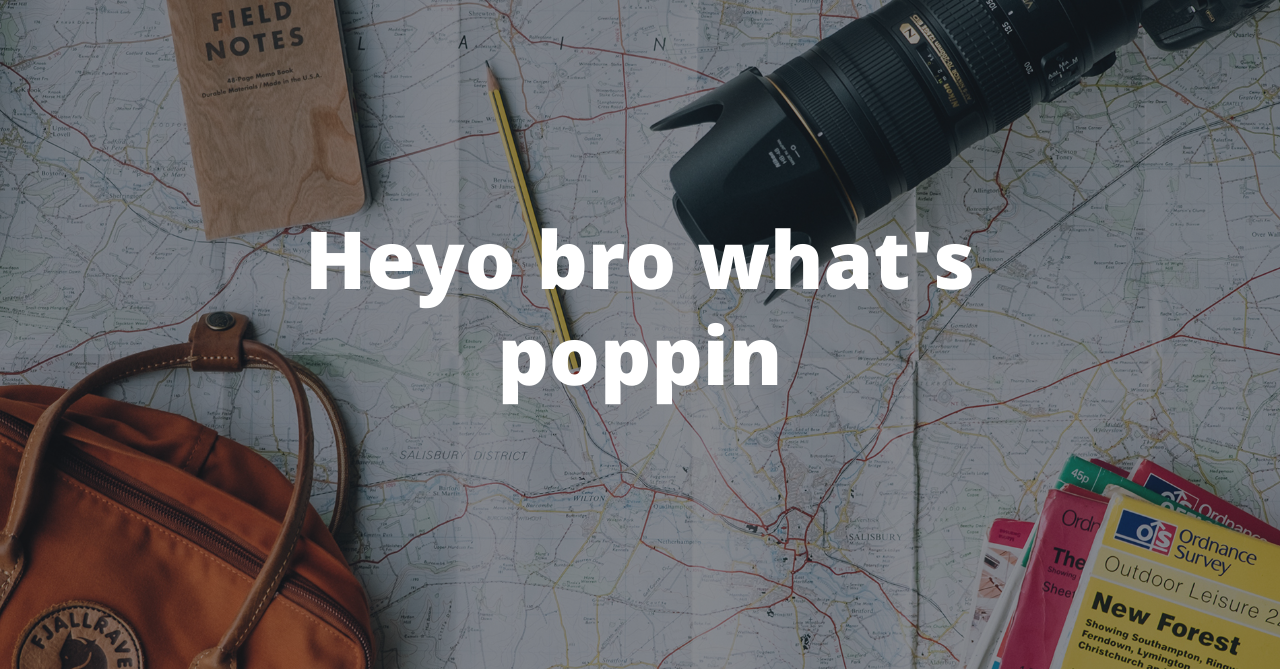
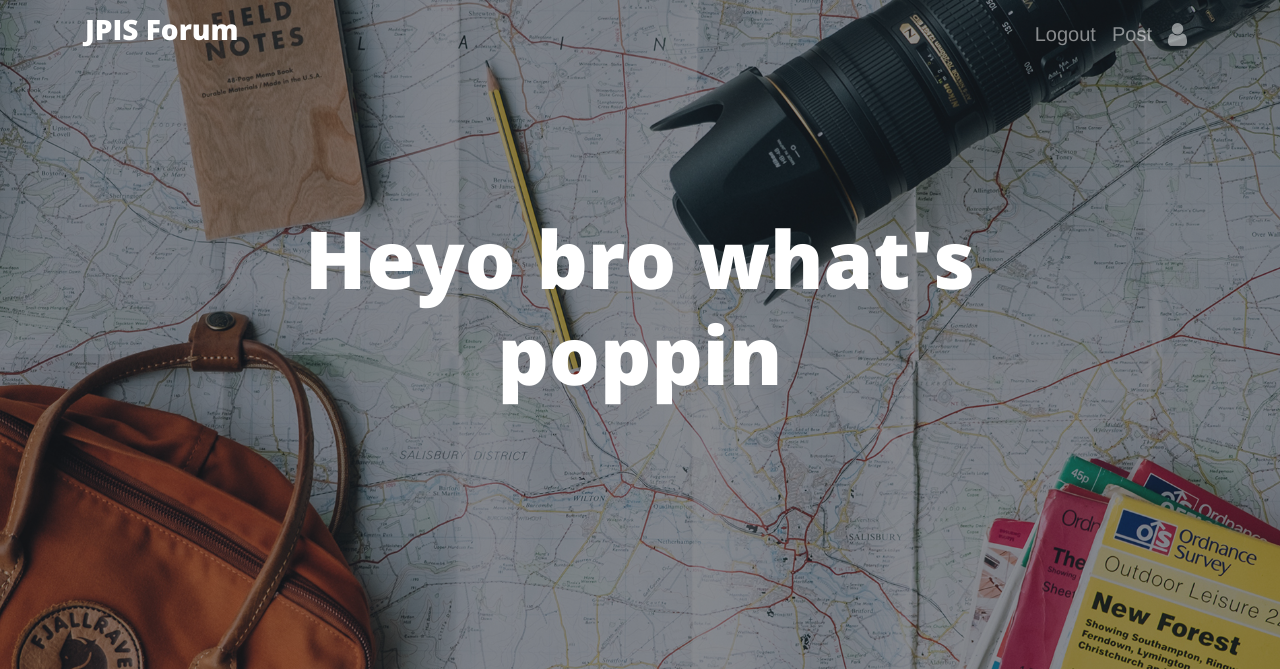
Before and after one commit to saarthakchats/jpisforum, a Django app: page /posts/1 in a window 1280 px wide. Shown: the top 669 px of the page. Run offline with Django 3.2, Linux system fonts and the light colour scheme; a user stored in the database is signed in; data comes from the database, SQL or seed files in the repository; some libraries are stand-ins or nearby versions.

Commit message:
Minor changes

```diff
--- a/posts/templates/posts/detail.html
+++ b/posts/templates/posts/detail.html
@@ -88,12 +88,16 @@
   margin-top: -50px;
   margin-bottom: 50px;
 }
+nav{
+  margin-top: 50px;
+}
 </style>
 </head>
 
 <body>
+
   <nav class="navbar navbar-expand-lg navbar-dark bg-transparent fixed-top">
-<div class="container">
+  <div class="container">
   <a class="navbar-brand nav-item-lg active" href="{% url 'home' %}"><h3>JPIS Forum</h3></a>
   <button class="navbar-toggler" type="button" data-toggle="collapse" data-target="#navbarResponsive" aria-controls="navbarResponsive" aria-expanded="false" aria-label="Toggle navigation">
         <span class="navbar-toggler-icon"></span>
@@ -128,10 +132,8 @@
     </ul>
     {% endif %}
   </div>
-</div>
-</nav>
-
-
+  </div>
+  </nav>
 
 
   <header class="masthead" style="background-image: url({% static 'images/about-bg.jpg' %})">
```
